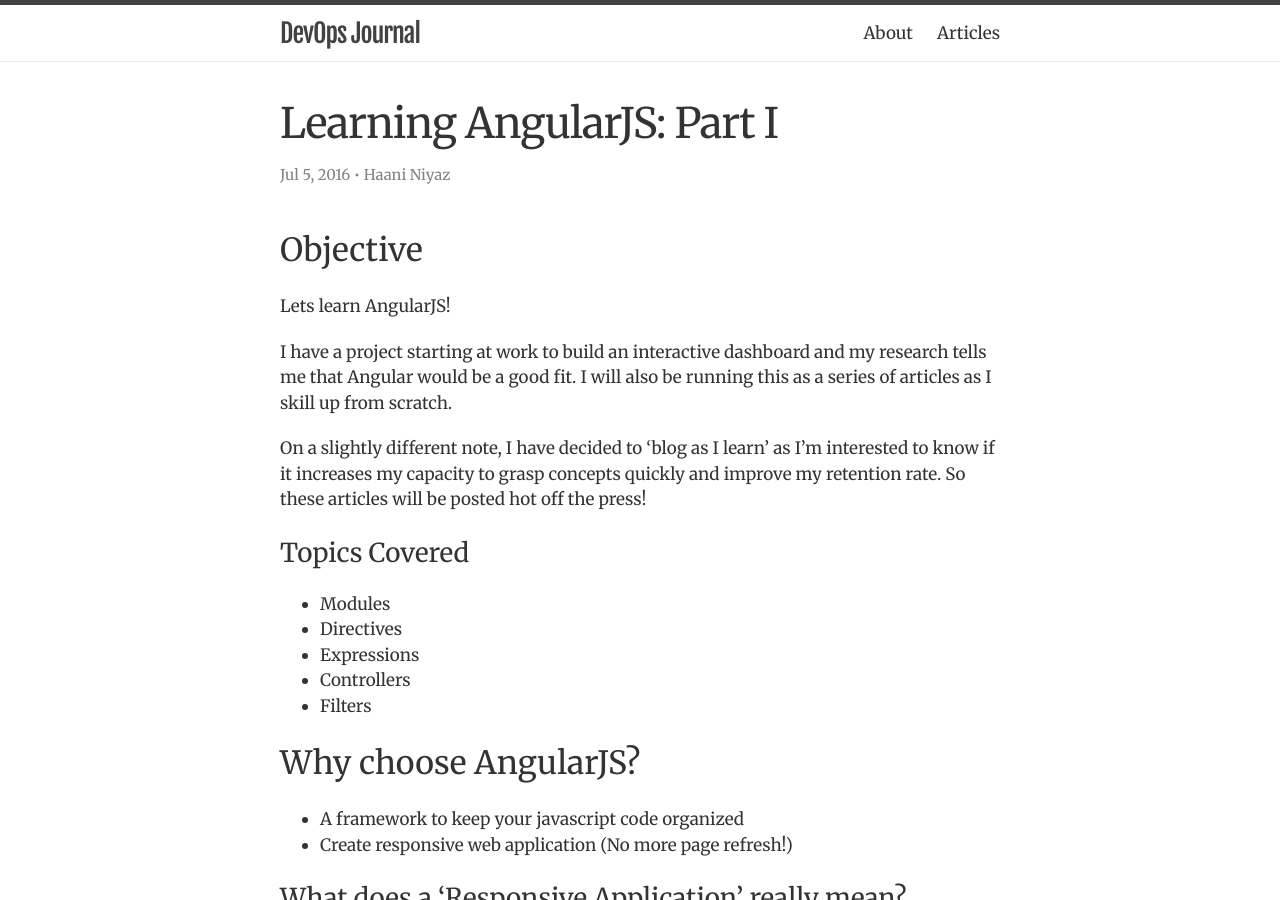
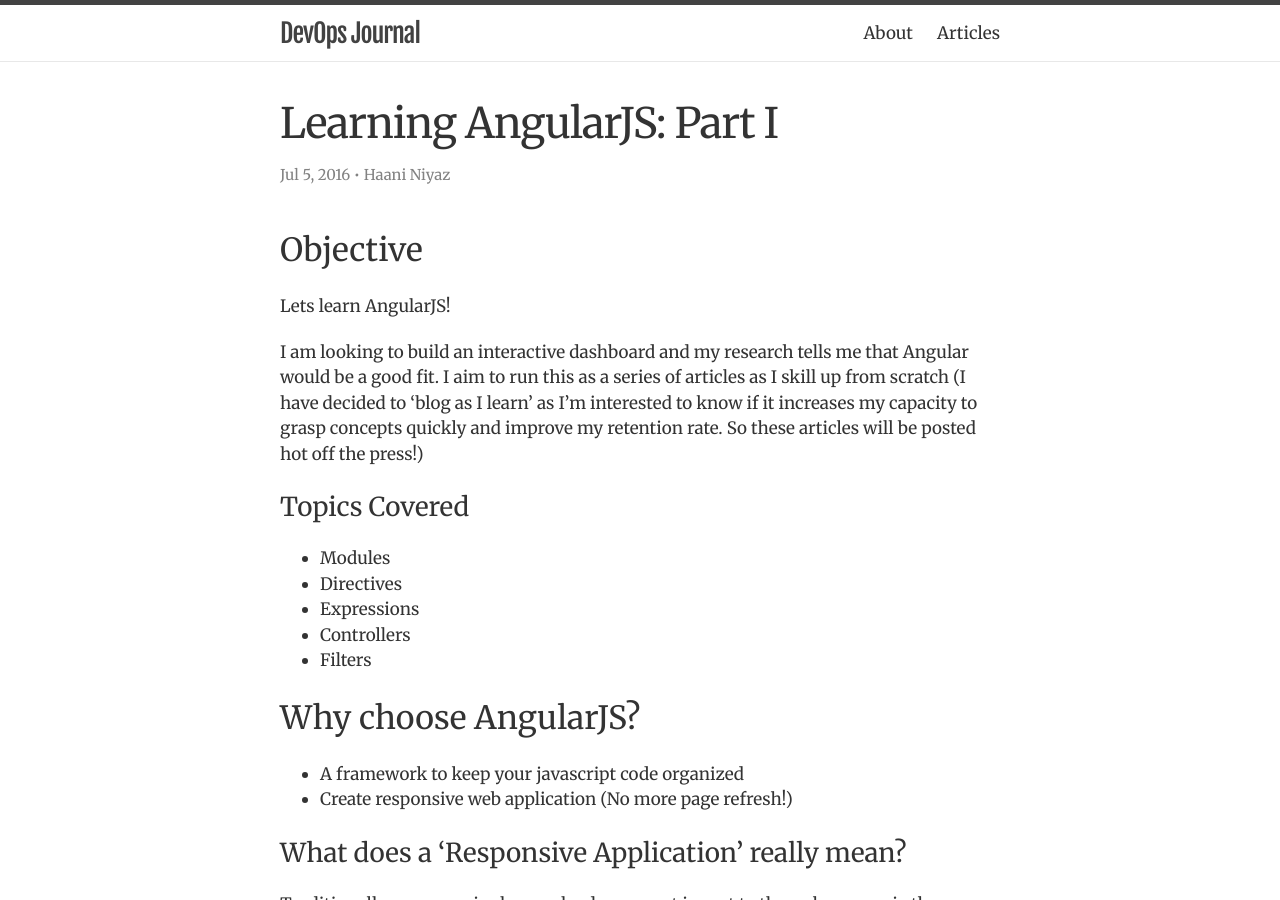
Before and after one commit to haani-niyaz/devops-journal, a Jekyll site: the page built from _posts/2016-07-05-learning-angularjs-part-1.markdown, in a window 1280 px wide and 900 px high. Built offline with Jekyll 4.4.1, drawn with Linux system fonts in a browser that asks for light colours.

Commit message:
Rephrase objective

```diff
--- a/_posts/2016-07-05-learning-angularjs-part-1.markdown
+++ b/_posts/2016-07-05-learning-angularjs-part-1.markdown
@@ -11,9 +11,7 @@ tags: angularjs javascript
 
 Lets learn AngularJS!
 
-I have a project starting at work to build an interactive dashboard and my research tells me that Angular would be a good fit. I will also be running this as a series of articles as I skill up from scratch.
-
-On  a slightly different note, I have decided to 'blog as I learn' as I'm interested to know if it increases my capacity to grasp concepts quickly and improve my retention rate. So these articles will be posted hot off the press!
+I am looking to build an interactive dashboard and my research tells me that Angular would be a good fit. I aim to run this as a series of articles as I skill up from scratch (I have decided to 'blog as I learn' as I'm interested to know if it increases my capacity to grasp concepts quickly and improve my retention rate. So these articles will be posted hot off the press!)
 
 ### Topics Covered
 
```
